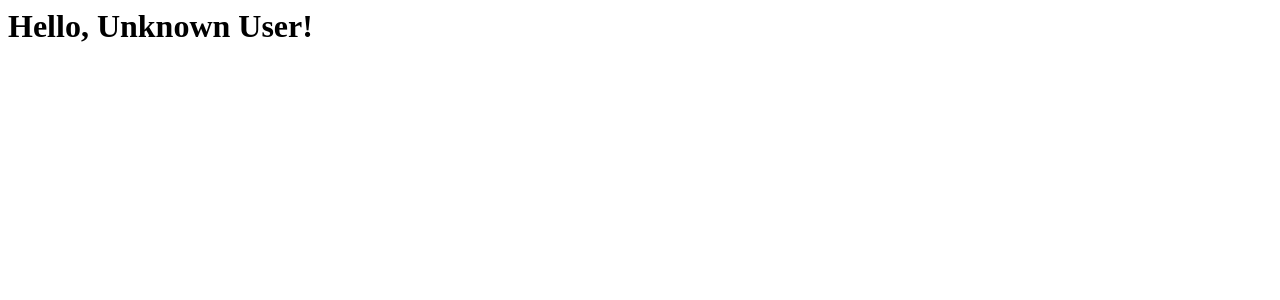
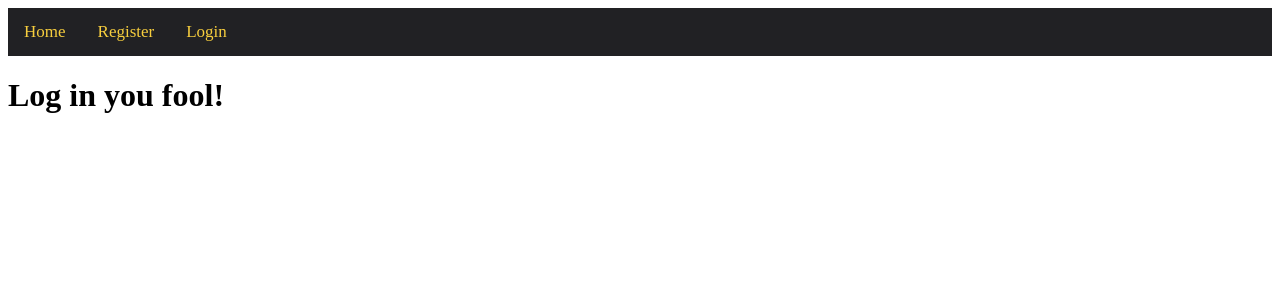
Before and after one commit to alexander-jones/matador, a Flask app: page / in a window 1280 px wide. Shown: the top 300 px of the page. Run offline with Flask 2, Linux system fonts and the light colour scheme.

Commit message:
Add link header and ability for base styling / configuration.

```diff
--- a/app/templates/base.html
+++ b/app/templates/base.html
@@ -1,10 +1,38 @@
 <html>
   <head>
-    {% if title %}
-    <title>{{ title }} - Matador Investment Leagues</title>
-    {% else %}
-    <title>Welcome to Matador Investment Leagues!</title>
-    {% endif %}
+    <link rel="shortcut icon" type="image/x-icon" href="https://production-assets.codepen.io/assets/favicon/favicon-8ea04875e70c4b0bb41da869e81236e54394d63638a1ef12fa558a4a835f1164.ico" />
+    <link rel="mask-icon" type="" href="https://production-assets.codepen.io/assets/favicon/logo-pin-f2d2b6d2c61838f7e76325261b7195c27224080bc099486ddd6dccb469b8e8e6.svg" color="#111" />
+
+    <style>
+      /* Add a black background color to the top navigation */
+      .topnav {
+          background-color: {{ color_nav_background }};
+          overflow: hidden;
+      }
+
+      /* Style the links inside the navigation bar */
+      .topnav a {
+          float: left;
+          color: {{ color_nav_link }};
+          text-align: center;
+          padding: 14px 16px;
+          text-decoration: none;
+          font-size: 17px;
+      }
+
+      /* Change the color of links on hover */
+      .topnav a:hover {
+          background-color: {{ color_nav_link_background_hover }};
+          color: {{ color_nav_link_hover }};
+      }
+
+      /* Add a color to the active/current link */
+      .topnav a.active {
+          background-color: {{ color_nav_link_background_active }};
+          color: {{ color_nav_link_active }};
+      }
+
+    </style>
   </head>
   {% with messages = get_flashed_messages() %}
     {% if messages %}
@@ -16,8 +44,15 @@
     {% endif %}
   {% endwith %}
   <body>
-    <div>Matador: <a href="/index">Home</a></div>
-    <hr>
+    <div class="topnav" id="myTopnav">
+        <a href="{{ url_for('index') }}" > Home </a>
+        {% if user %}
+          <a href="{{ url_for('login') }}"> Logout </a>
+        {% else %}
+          <a href="{{ url_for('register') }}"> Register </a>
+          <a href="{{ url_for('login') }}"> Login </a>
+        {% endif %}
+    </div>
     {% block content %}{% endblock %}
   </body>
 </html>
--- a/app/templates/index.html
+++ b/app/templates/index.html
@@ -1,8 +1,9 @@
-<html>
-  <head>
-    <title>{{ title }} - Investment Leagues</title>
-  </head>
-  <body>
-      <h1>Hello, {{ user.name }}!</h1>
-  </body>
-</html>
+<!-- extend from base layout -->
+{% extends "base.html" %}
+{% block content %}
+  {% if user %}
+    <h1>Hello, {{ user.name }}!</h1>
+  {% else %}
+    <h1>Log in you fool!</h1>
+  {% endif %}
+{% endblock %}
--- a/app/views.py
+++ b/app/views.py
@@ -8,16 +8,38 @@ from sqlalchemy.exc import IntegrityError
 
 import bcrypt
 
-def have_user():
-    return hasattr(current_app, 'user') and current_app.user is not None
+#region utilities
+
+def have_user(merge_if_found = False):
+    ret = hasattr(current_app, 'user') and current_app.user is not None
+    if ret and merge_if_found:
+        current_app.user = db.session.merge(current_app.user)
+    return ret
+
+
+def render_template_dark(template, **kwargs):
+    if have_user(merge_if_found = True):
+        kwargs['user'] = current_app.user
+
+    kwargs['color_nav_link'] = app.config['COLOR_PRIMARY']
+    kwargs['color_nav_background'] = app.config['COLOR_BACKGROUND_DARKEST']
+
+    kwargs['color_nav_link_hover'] = app.config['COLOR_PRIMARY']
+    kwargs['color_nav_link_background_hover'] = app.config['COLOR_BACKGROUND_DARK']
+
+    kwargs['color_nav_link_active'] = app.config['COLOR_BACKGROUND_DARK']
+    kwargs['color_nav_link_background_active'] = app.config['COLOR_PRIMARY']
+
+    return render_template(template, **kwargs)
+
+#endregion
+
+#region views
 
 @app.route('/')
 @app.route('/index')
 def index():
-    user = {'name': 'Unknown User'}
-    if have_user():
-        user = db.session.merge(current_app.user)
-    return render_template('index.html', title='Home', user=user)
+    return render_template_dark('index.html', title='Home')
 
 @app.route('/login', methods=['GET', 'POST'])
 def login():
@@ -30,7 +52,7 @@ def login():
                 return redirect(url_for('index'))
             except IntegrityError:
                 flash('No user found with the name or email {0}'.format(user_input))
-        return render_template('login.html', form=form)
+        return render_template_dark('login.html', form=form)
     return redirect(url_for('index'))
 
 
@@ -48,5 +70,7 @@ def register():
                 return redirect(url_for('index'))
             except IntegrityError:
                 flash('A user is already registered with the email {0}'.format(form.email.data))
-        return render_template('register.html', form=form)
+        return render_template_dark('register.html', form=form)
     return redirect(url_for('index'))
+
+#endregion
```
Also changed, not shown: config.py (+26 -0 lines).
